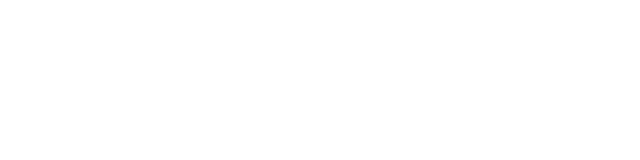
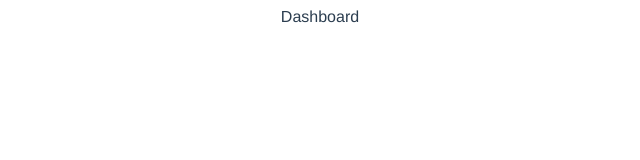
Before and after one commit to marisarobayo/yata, a Vue app: page /dashboard in a window 1280 px wide. Before the commit this address had no page. Shown: the top 160 px of the page, without its empty margins (320-960 px from the left). Built offline with nearby package versions, Linux system fonts and the light colour scheme.

Commit message:
Links button.

```diff
--- a/src/components/ButtonPrimary.vue
+++ b/src/components/ButtonPrimary.vue
@@ -3,13 +3,14 @@
   <button
     type="button"
     :class="$style.button"
+    @click="$emit('click')"
   >
     <slot></slot>
   </button>
 </template>
 
 <script lang="ts">
-import { defineComponent  } from "vue";
+import { defineComponent } from "vue";
 
 export default defineComponent({
   name: 'ButtonPrimary',
--- a/src/router/index.ts
+++ b/src/router/index.ts
@@ -1,11 +1,17 @@
 import { createRouter, createWebHistory, RouteRecordRaw } from 'vue-router'
-import Home from '../views/home/Home.vue'
+import Home from '../views/Home.vue'
+import Dashboard from '../views/Dashboard.vue'
 
 const routes: Array<RouteRecordRaw> = [
   {
     path: '/',
     name: 'Home',
     component: Home
+  },
+  {
+    path: '/dashboard',
+    name: 'Dashboard',
+    component: Dashboard,
   },
   //{
     //path: '/about',
--- /dev/null
+++ b/src/views/Dashboard.vue
@@ -0,0 +1,16 @@
+
+<template>
+  Dashboard
+</template>
+
+<script lang="ts">
+import { defineComponent } from 'vue'
+
+export default defineComponent({
+  name: 'Dashboard',
+});
+</script>
+
+<style module>
+
+</style>
--- a/src/views/home/Home.vue
+++ b/src/views/Home.vue
@@ -5,7 +5,7 @@
       <span :class="$style.logo">YATA</span>
     </div>
     <div :class="$style.logindiv">
-      <ButtonPrimary>Iniciar sesión</ButtonPrimary>
+      <ButtonPrimary @click="$router.push('/dashboard')">Iniciar sesión</ButtonPrimary>
     </div>
   </nav>
   <div :class="$style.pitch">
@@ -32,7 +32,7 @@ export default defineComponent({
   name: 'Home',
   components: {
     ButtonPrimary
-},
+  },
 });
 </script>
 
```
